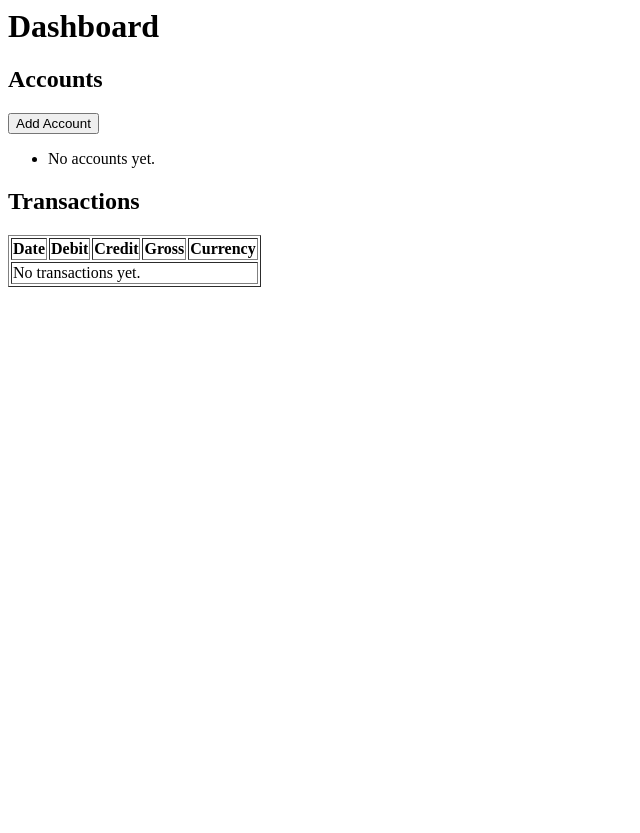
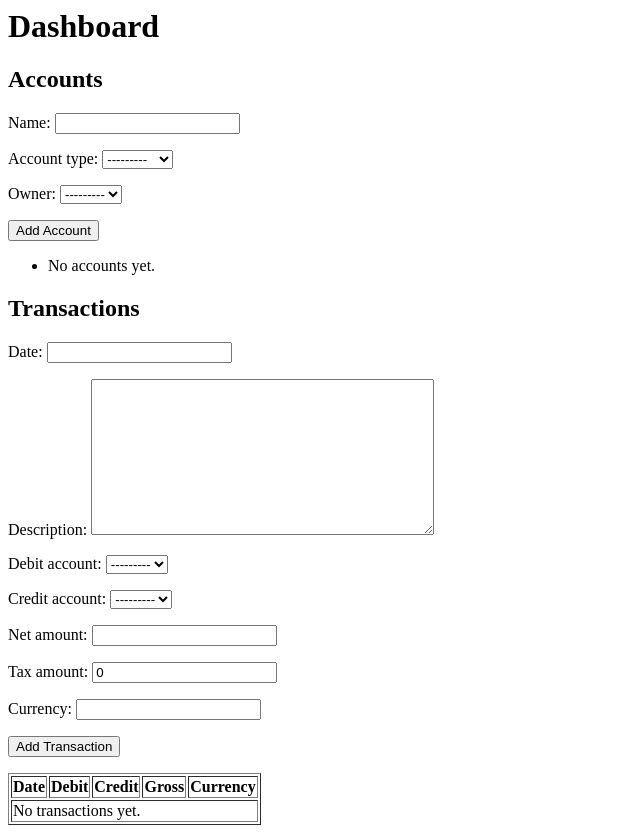
Before and after one commit to Maqiora/ASOA, a Django app: page /accounts/ in a window 1280 px wide. Shown: the whole page, without its empty margins (0-640 px from the left). Before the commit the page ends 287 px from the top, so only its background shows below. Run offline with Django 5.2, Linux system fonts and the light colour scheme; data that the repository does not hold is empty.

Commit message:
fixing the add buttons

```diff
--- a/ksiegowosc/templates/ksiegowosc/dashboard.html
+++ b/ksiegowosc/templates/ksiegowosc/dashboard.html
@@ -1,10 +1,11 @@
 <h1>Dashboard</h1>
 
 <h2>Accounts</h2>
+
 <form method="post">
     {% csrf_token %}
-    {{ form.as_p }}
-    <button type="submit">Add Account</button>
+    {{ account_form.as_p }}
+    <button type="submit" name="account_submit">Add Account</button>
 </form>
 
 <ul>
@@ -20,6 +21,13 @@
 </ul>
 
 <h2>Transactions</h2>
+
+<form method="post">
+    {% csrf_token %}
+    {{ transaction_form.as_p }}
+    <button type="submit" name="transaction_submit">Add Transaction</button>
+</form>
+
 <table border="1">
     <tr>
         <th>Date</th>
```
